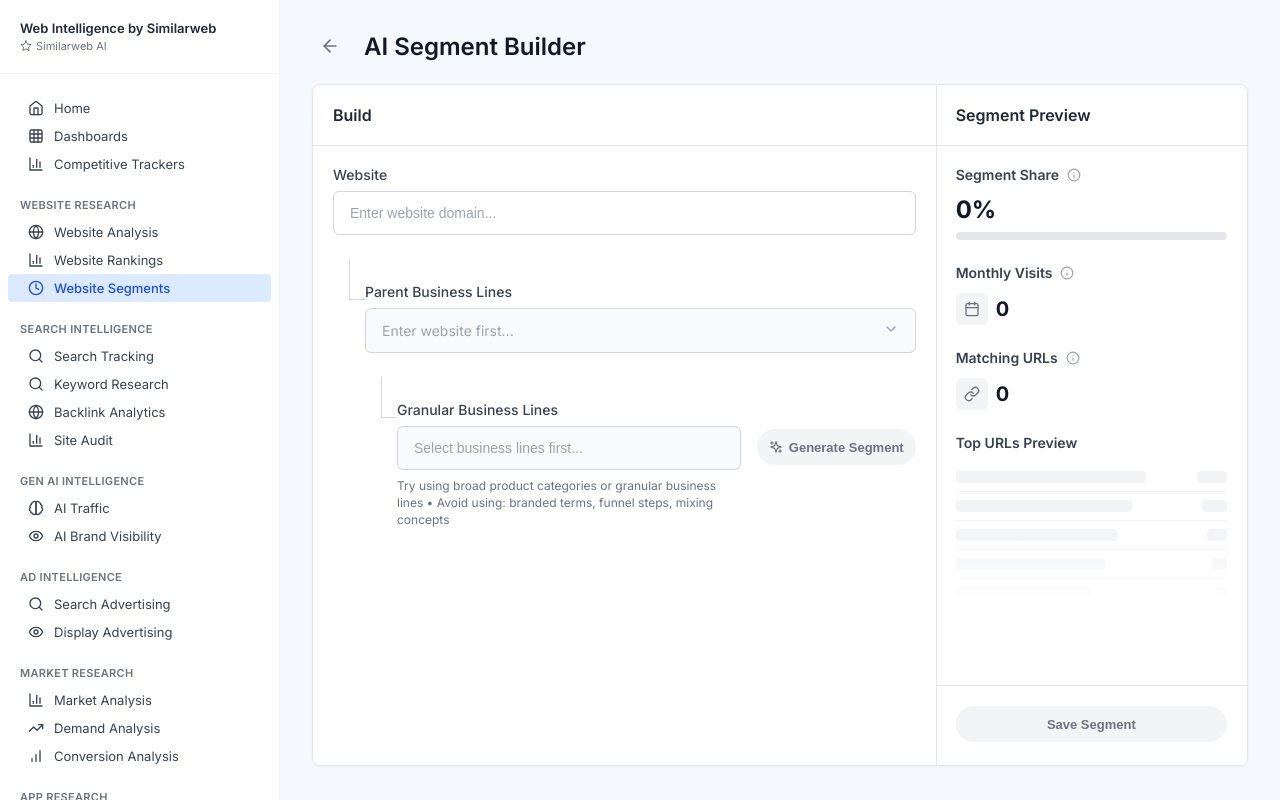
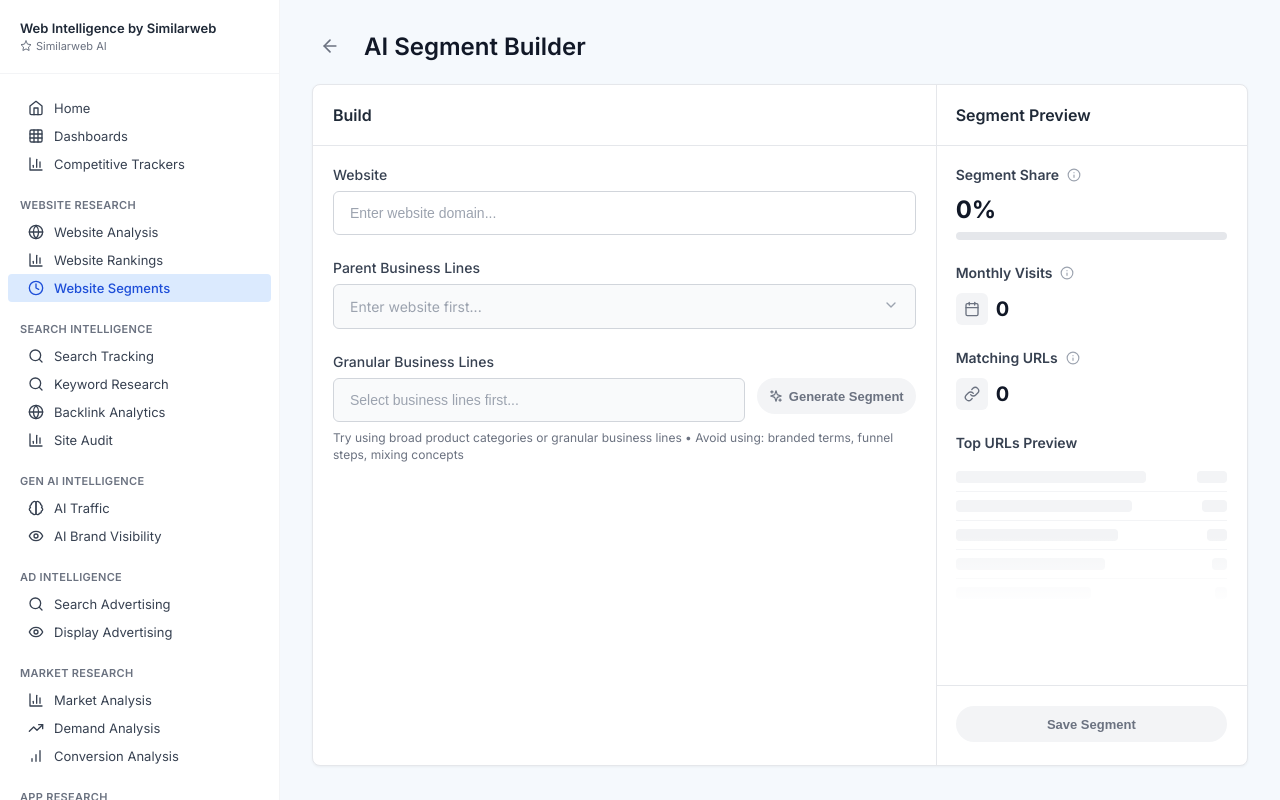
Before and after one commit to omr-avr/custom-bls, a React (Create React App) app: page / in a window 1280 px wide. Both pictures are taken after a click on the button "AI Segment Builder". Built offline with nearby package versions, Linux system fonts and the light colour scheme.

Commit message:
Update AI loader to 160x160px and position Generate button next to Granular Business Lines field

```diff
--- a/src/components/AISegmentBuilder.js
+++ b/src/components/AISegmentBuilder.js
@@ -150,52 +150,6 @@
 
 const FieldContainer = styled.div`
   margin-bottom: 0;
-  position: relative;
-`;
-
-const TreeFieldContainer = styled.div`
-  margin-bottom: 24px;
-  position: relative;
-  padding-left: ${props => props.level ? `${props.level * 32}px` : '0px'};
-
-  ${props => props.level > 0 && `
-    &::before {
-      content: '';
-      position: absolute;
-      left: ${(props.level - 1) * 32 + 16}px;
-      top: -24px;
-      height: 40px;
-      width: 1px;
-      background-color: #d1d5db;
-    }
-
-    &::after {
-      content: '';
-      position: absolute;
-      left: ${(props.level - 1) * 32 + 16}px;
-      top: 16px;
-      width: 16px;
-      height: 1px;
-      background-color: #d1d5db;
-    }
-  `}
-`;
-
-const InlineFieldContainer = styled.div`
-  display: flex;
-  align-items: flex-start;
-  gap: 16px;
-  width: 100%;
-`;
-
-const InlineFieldContent = styled.div`
-  flex: 1;
-  min-width: 0;
-`;
-
-const InlineButtonContainer = styled.div`
-  flex-shrink: 0;
-  padding-top: 28px; /* Align with input field */
 `;
 
 const DropdownContainer = styled.div`
@@ -363,7 +317,7 @@
   font-size: 18px;
   font-weight: 600;
   color: #1f2937;
-  margin: 0 0 20px 0;
+  margin: 0 0 16px 0;
 `;
 
 const LoaderSubtitle = styled.p`
@@ -1091,7 +1045,7 @@
                     <SectionTitle>Build</SectionTitle>
                   </SectionHeader>
                   <SectionContent>
-                    <TreeFieldContainer level={0}>
+                    <FieldContainer>
                       <SearchContainer>
                         <SearchLabel>Website</SearchLabel>
                         <SearchField ref={websiteRef}>
@@ -1117,9 +1071,9 @@
                           )}
                         </SearchField>
                       </SearchContainer>
-                    </TreeFieldContainer>
+                    </FieldContainer>
 
-                    <TreeFieldContainer level={1}>
+                    <FieldContainer>
                       <DropdownContainer>
                         <DropdownLabel>Parent Business Lines</DropdownLabel>
                         <DropdownField ref={dropdownRef}>
@@ -1238,14 +1192,13 @@
                           )}
                         </DropdownField>
                       </DropdownContainer>
-                    </TreeFieldContainer>
+                    </FieldContainer>
 
-                    <TreeFieldContainer level={2}>
-                      <InlineFieldContainer>
-                        <InlineFieldContent>
+                    <FieldContainer>
                       <SearchContainer>
                         <SearchLabel>Granular Business Lines</SearchLabel>
-                            <SearchField>
+                        <div style={{ display: 'flex', gap: '12px', alignItems: 'flex-start' }}>
+                          <SearchField style={{ flex: 1 }}>
                             <SearchInput
                               placeholder={selectedBusinessLines.length === 0 ? "Select business lines first..." : "Enter granular business lines..."}
                               disabled={selectedBusinessLines.length === 0}
@@ -1261,22 +1214,20 @@
                               }}
                             />
                           </SearchField>
+                          <CTAButton
+                            disabled={!websiteInput || selectedBusinessLines.length === 0 || !granularBusinessLines || (hasGenerated && !hasFormChanged())}
+                            onClick={generateMetrics}
+                            style={{ marginTop: '0' }}
+                          >
+                            <Sparkles size={14} />
+                            Generate Segment
+                          </CTAButton>
+                        </div>
                         <ExplainerText>
                           Try using broad product categories or granular business lines • Avoid using: branded terms, funnel steps, mixing concepts
                         </ExplainerText>
                       </SearchContainer>
-                        </InlineFieldContent>
-                        <InlineButtonContainer>
-                          <CTAButton
-                            disabled={!websiteInput || selectedBusinessLines.length === 0 || !granularBusinessLines || (hasGenerated && !hasFormChanged())}
-                            onClick={generateMetrics}
-                          >
-                            <Sparkles size={14} />
-                            Generate Segment
-                          </CTAButton>
-                        </InlineButtonContainer>
-                      </InlineFieldContainer>
-                    </TreeFieldContainer>
+                    </FieldContainer>
                   </SectionContent>
                 </LeftSection>
 
```
Lines whose indentation alone changed are shown as unchanged.
